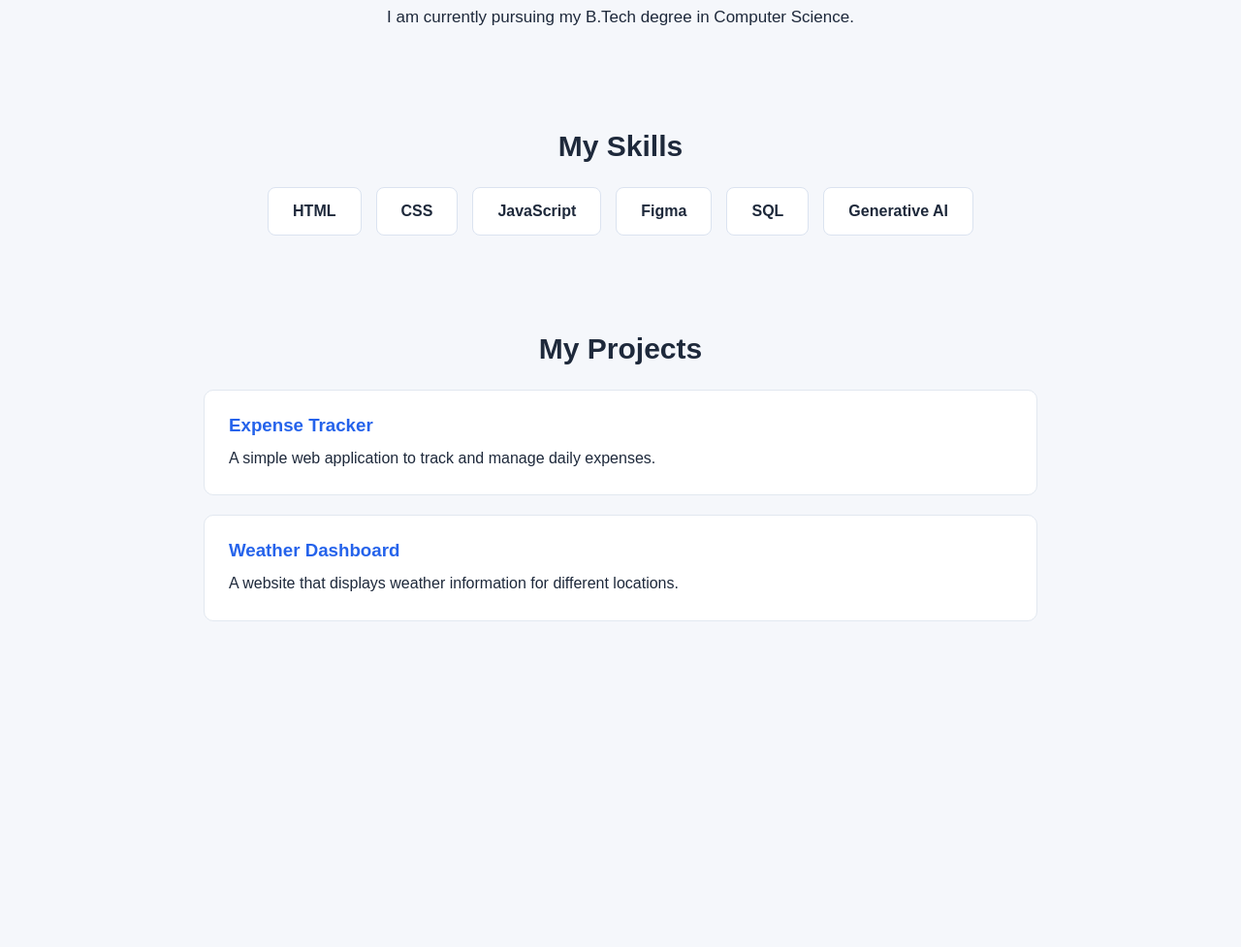
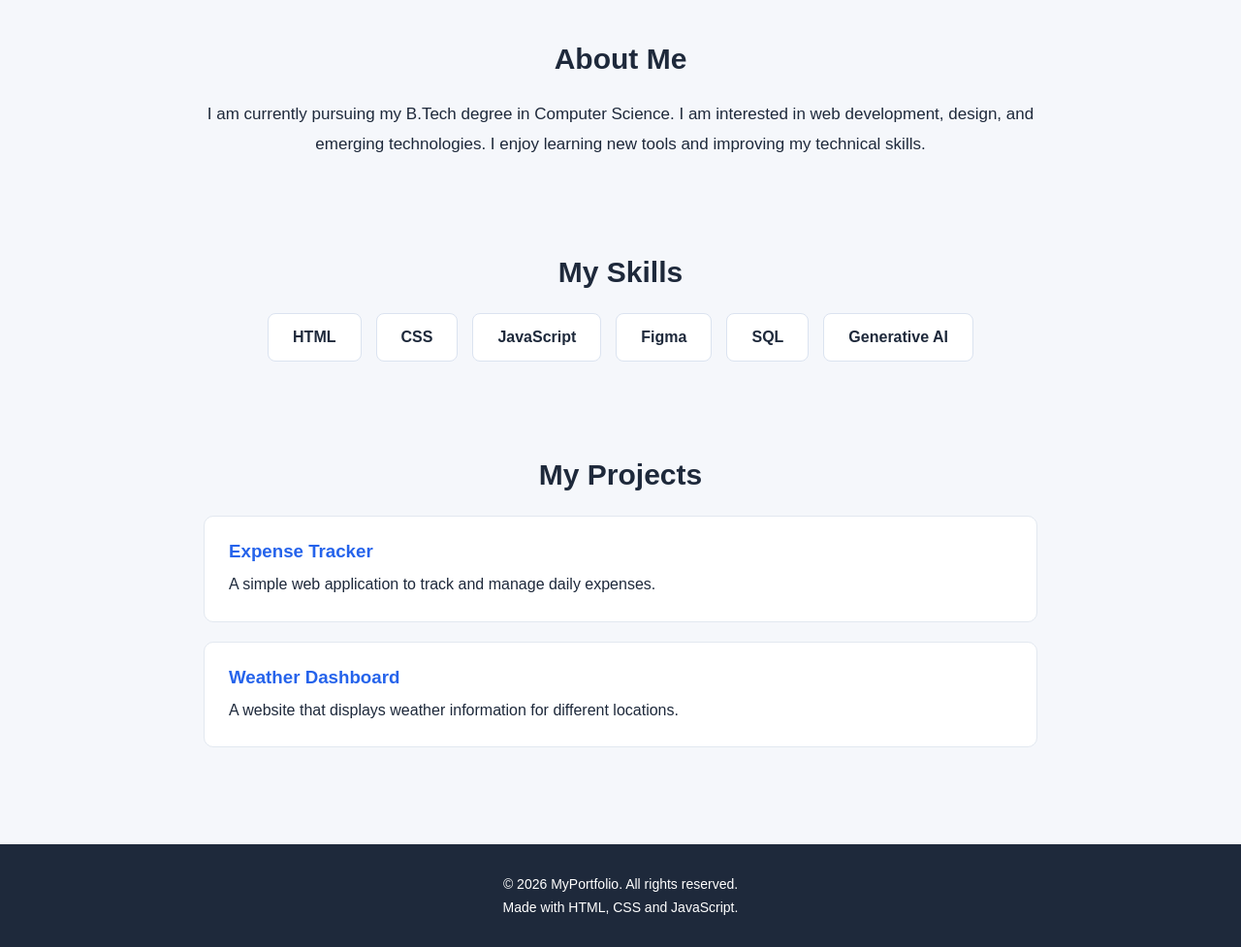
Before and after one commit to yamangakre2007-afks/GitHub-practical-test, a plain HTML site: page index.html in a window 1280 px wide. Shown: the part 746-1723 px from the top of the page at 97% size. Before the commit the page ends 1457 px from the top, so only its background shows below. Drawn offline with Linux system fonts and the light colour scheme.

Commit message:
Add footer to portfolio

```diff
--- a/index.html
+++ b/index.html
@@ -10,7 +10,20 @@
 
 <body>
 
-    <section class="hero">
+    <!-- Navigation Bar -->
+    <nav class="navbar">
+        <h2 class="logo">MyPortfolio</h2>
+
+        <ul>
+            <li><a href="#home">Home</a></li>
+            <li><a href="#about">About</a></li>
+            <li><a href="#skills">Skills</a></li>
+            <li><a href="#projects">Projects</a></li>
+        </ul>
+    </nav>
+
+    <!-- Home Section -->
+    <section class="hero" id="home">
         <div class="hero-content">
             <p class="welcome">WELCOME TO MY PORTFOLIO</p>
 
@@ -26,16 +39,17 @@
         </div>
     </section>
 
+    <!-- About Section -->
     <section class="about" id="about">
         <h2>About Me</h2>
 
         <p>
-            I am currently pursuing my B.Tech degree in Computer Science.
-
+            I am currently pursuing my B.Tech degree in Computer Science. I am interested in web development, design, and emerging technologies. I enjoy learning new tools and improving my technical skills.
         </p>
     </section>
 
-    <section class="skills">
+    <!-- Skills Section -->
+    <section class="skills" id="skills">
         <h2>My Skills</h2>
 
         <div class="skills-container">
@@ -48,21 +62,33 @@
         </div>
     </section>
 
-    <section class="projects">
+    <!-- Projects Section -->
+    <section class="projects" id="projects">
         <h2>My Projects</h2>
 
         <div class="project-card">
             <h3>Expense Tracker</h3>
-            <p>A simple web application to track and manage daily expenses.</p>
+            <p>
+                A simple web application to track and manage daily expenses.
+            </p>
         </div>
 
         <div class="project-card">
             <h3>Weather Dashboard</h3>
-            <p>A website that displays weather information for different locations.</p>
+            <p>
+                A website that displays weather information for different locations.
+            </p>
         </div>
     </section>
 
     <script src="script.js"></script>
+
+    <!-- Footer -->
+    <footer class="footer">
+        <p>© 2026 MyPortfolio. All rights reserved.</p>
+        <p>Made with HTML, CSS and JavaScript.</p>
+    </footer>
+
 </body>
 
 </html>
--- a/style.css
+++ b/style.css
@@ -121,12 +121,26 @@ section h2 {
     .hero h1 {
         font-size: 32px;
     }
-
     .hero h2 {
         font-size: 20px;
     }
-
     section h2 {
         font-size: 25px;
     }
 }
+
+
+/* Footer */
+
+.footer {
+    background-color: #1e293b;
+    color: white;
+    text-align: center;
+    padding: 25px 15px;
+    margin-top: 30px;
+}
+
+.footer p {
+    margin: 8px 0;
+    font-size: 14px;
+}
```
